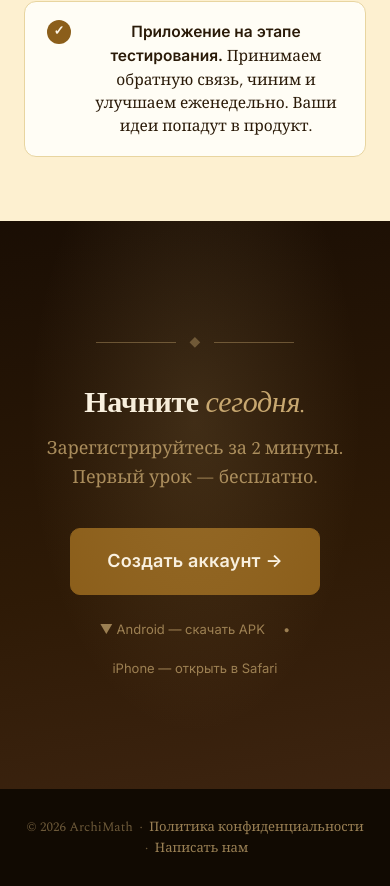
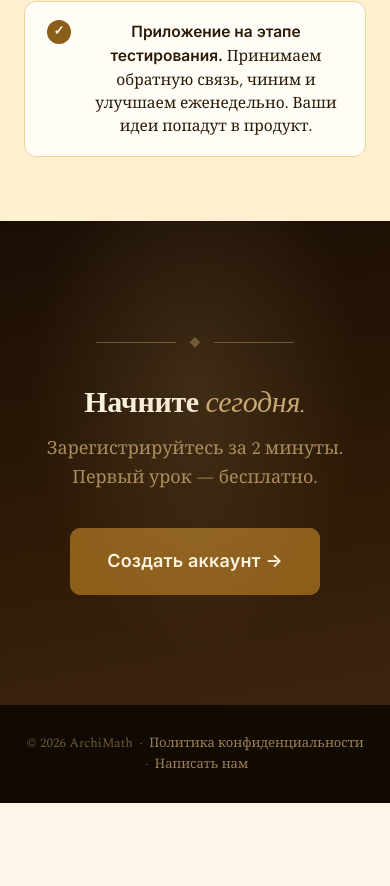
Before and after one commit to bibjedi-oss/mathlore, a website: page public/landing.html in a window 390 px wide. Shown: the part 9411-10297 px from the top of the page. After the commit the page ends 10214 px from the top, so only its background shows below. Drawn offline with nearby package versions, Linux system fonts and the light colour scheme.

Commit message:
landing: remove install hint (Android APK / iPhone Safari)
Co-Authored-By: Claude Sonnet 4.6 <noreply@anthropic.com>

```diff
--- a/public/landing.html
+++ b/public/landing.html
@@ -1036,11 +1036,6 @@
 
   <a href="https://mathlore.onrender.com/#parent-register" class="btn btn-primary">Создать аккаунт →</a>
 
-  <div class="install-hint">
-    <span>▼ Android — скачать APK</span>
-    <span>•</span>
-    <span>iPhone — открыть в Safari</span>
-  </div>
 </section>
 
 
```
